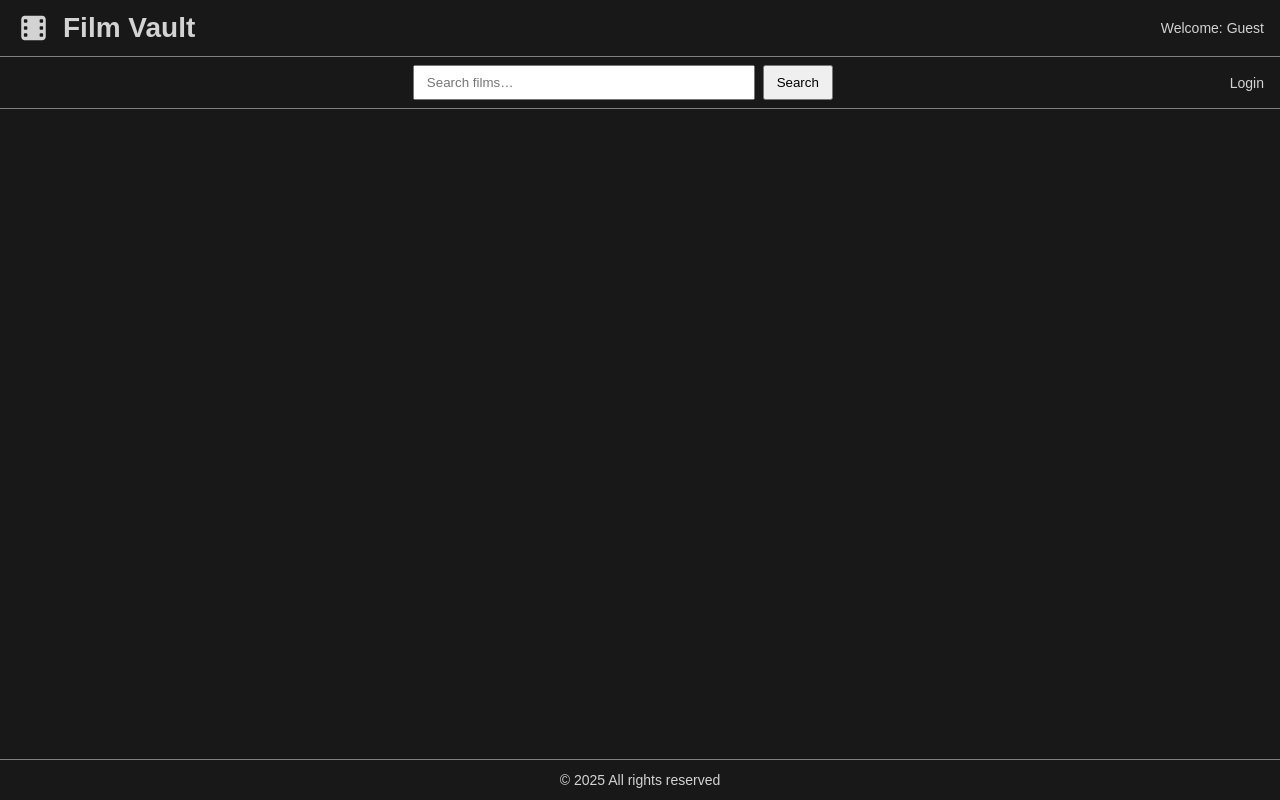
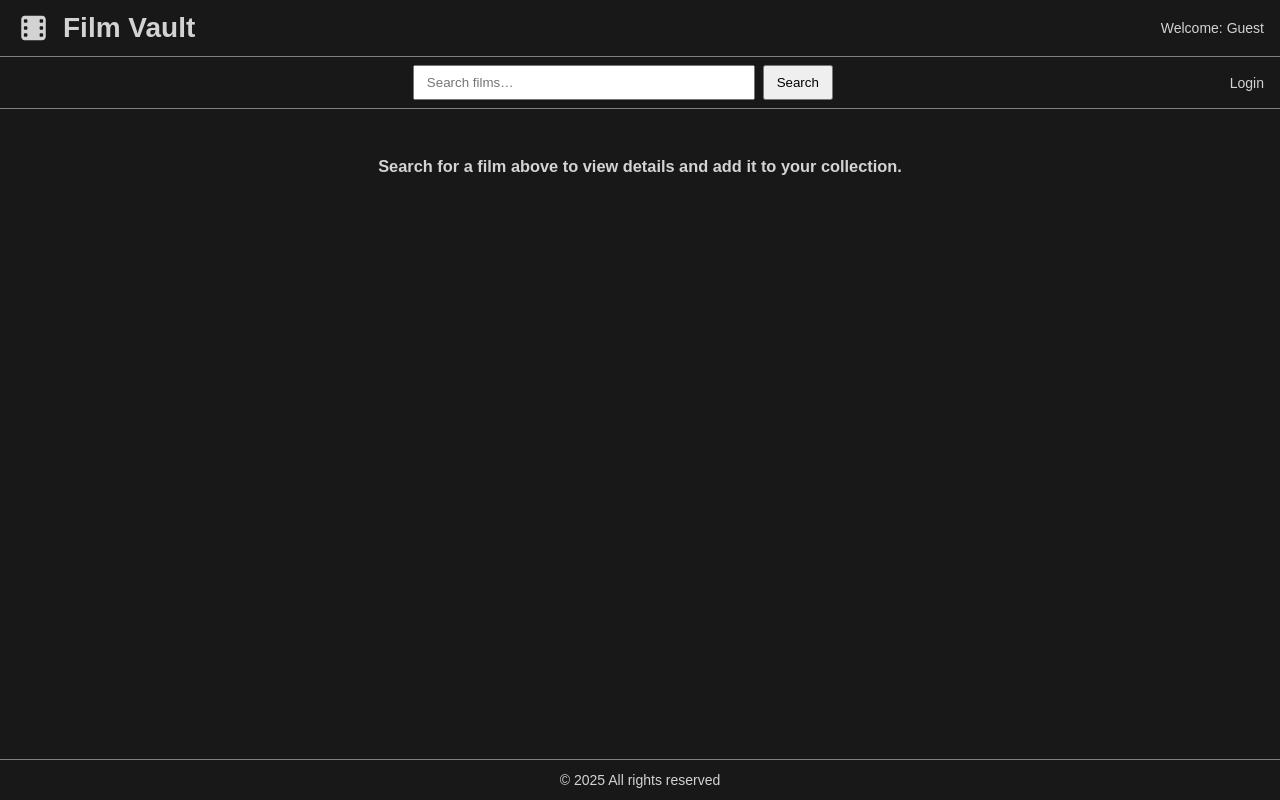
Before and after one commit to reed-01/film-vault, a React (Vite) app in the folder client/: page / in a window 1280 px wide. Built offline with nearby package versions, Linux system fonts and the light colour scheme.

Commit message:
added loading timout and UI text to inform user about app

```diff
--- a/client/src/views/CollectionView/CollectionView.jsx
+++ b/client/src/views/CollectionView/CollectionView.jsx
@@ -44,6 +44,8 @@ export default function CollectionView() {
       <div>
         {isLoading ? (
           <p>Loading...</p> // <img src={loadingImg} alt="loading gif" />
+        ) : films.length === 0 ? (
+          <h3 className={styles.emptyMessage}>Your collection is empty.</h3>
         ) : (
           <>
             <div className={styles.page}>
--- a/client/src/views/CollectionView/CollectionView.module.css
+++ b/client/src/views/CollectionView/CollectionView.module.css
@@ -6,6 +6,12 @@
 .helpText,
 .error {
   margin-bottom: 1rem;
+}
+
+.emptyMessage {
+  text-align: center;
+  margin-top: 2rem;
+  font-style: italic;
 }
 
 .grid {
--- a/client/src/views/HomeView/HomeView.jsx
+++ b/client/src/views/HomeView/HomeView.jsx
@@ -7,28 +7,52 @@ import styles from './HomeView.module.css';
 export default function HomeView() {
   const [params] = useSearchParams();
   const q = params.get('q') || '';
-
   const [films, setFilms] = useState([]);
+  const [isLoading, setIsLoading] = useState(false);
 
   useEffect(() => {
     if (!q.trim()) {
       setFilms([]);
+      setIsLoading(false);
       return;
     }
 
+    setIsLoading(true);
+
+    setTimeout(() => {
       FilmService.searchFilmsByTitle(q.trim())
-      .then((response) => setFilms(response.data || []))
-      .catch(() => setFilms([]));
+        .then((response) => {
+          setFilms(response.data || []);
+          setIsLoading(false);
+        })
+        .catch(() => {
+          setFilms([]);
+          setIsLoading(false);
+        });
+    }, 600);
   }, [q]);
 
   return (
     <>
       <div className={styles.page}>
+        {!q.trim() ? (
+          <h3 className={styles.helperText}>
+            Search for a film above to view details and add it to your
+            collection.
+          </h3>
+        ) : isLoading ? (
+          <p>Loading...</p>
+        ) : films.length === 0 ? (
+          <h3 className={styles.helperText}>
+            No films found. Try a different title.
+          </h3>
+        ) : (
           <div className={styles.grid}>
             {films.map((film) => (
               <FilmCard key={film.filmId} film={film} />
             ))}
           </div>
+        )}
       </div>
     </>
   );
--- a/client/src/views/HomeView/HomeView.module.css
+++ b/client/src/views/HomeView/HomeView.module.css
@@ -6,6 +6,12 @@
 .helpText,
 .error {
   margin-bottom: 1rem;
+}
+
+.helperText {
+  text-align: center;
+  margin-top: 2rem;
+  color: lightgrey;
 }
 
 .grid {
```
Lines whose indentation alone changed are shown as unchanged.
